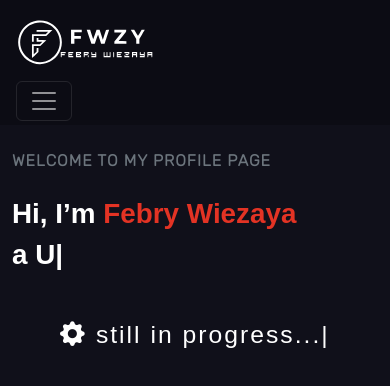
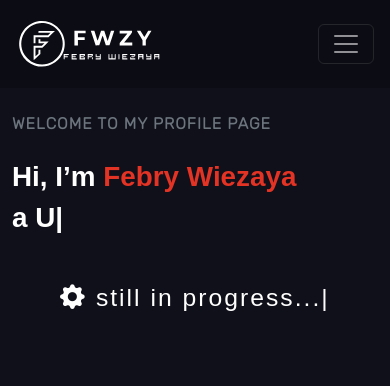
Before and after one commit to febrywiezaya/febrywiezaya.github.io, a plain HTML site: page index.html in a window 390 px wide. Drawn offline with nearby package versions, Linux system fonts and the light colour scheme.

Commit message:
fix hamburger button

```diff
--- a/index.html
+++ b/index.html
@@ -55,8 +55,8 @@
 
     <nav class="navbar navbar-dark navbar-expand-lg mb-2 p-1" style="background-color: #0C0C14; font-weight: 600;">
         <div class="container">
-            <a class="navbar-brand" href="#">
-                <img id="logo" src="assets/logotext-putih.svg" alt="" width="60%">
+            <a style="width: 150px;" class="navbar-brand" href="#">
+                <img id="logo" src="assets/logotext-putih.svg" alt="" width="125%">
             </a>
             <button class="navbar-toggler" type="button" data-bs-toggle="collapse" data-bs-target="#navbarNavAltMarkup"
                 aria-controls="navbarNavAltMarkup" aria-expanded="false" aria-label="Toggle navigation">
```
